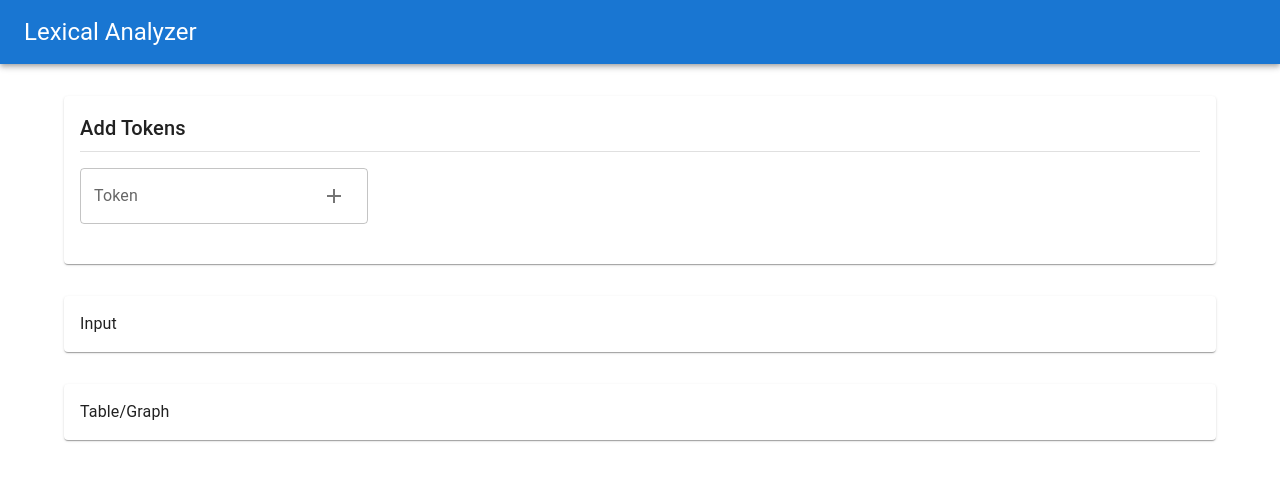
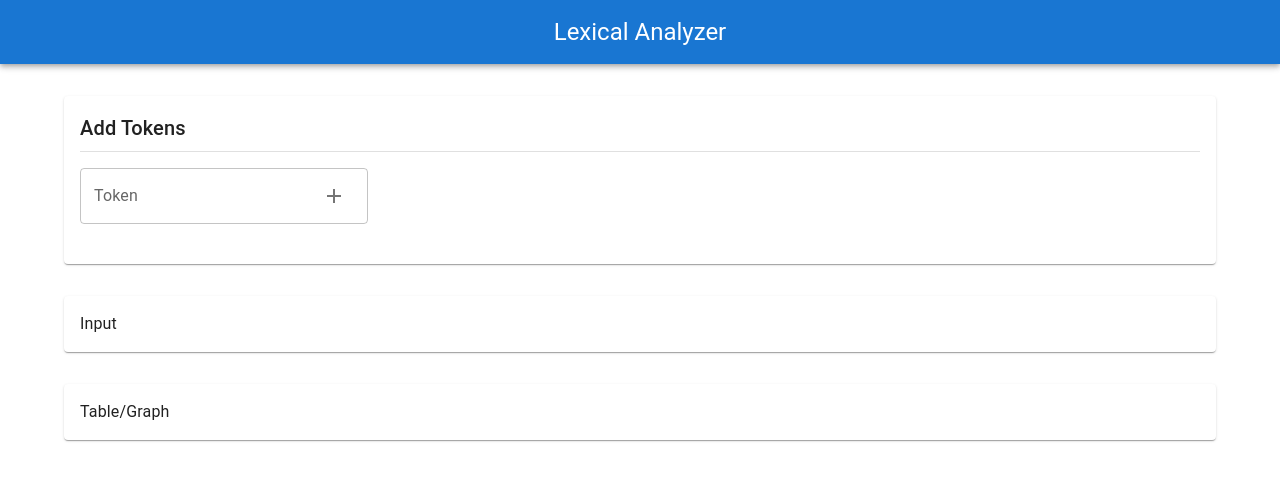
Before and after one commit to falabretti/lexical-analyzer, a React (Create React App) app: page / in a window 1280 px wide. Shown: the top 480 px of the page. Built offline with nearby package versions, Linux system fonts and the light colour scheme.

Commit message:
Center header text

```diff
--- a/src/components/Navbar.tsx
+++ b/src/components/Navbar.tsx
@@ -6,7 +6,7 @@
         <Box sx={{ flexGrow: 1 }}>
             <AppBar position="static">
                 <Toolbar>
-                    <Typography variant="h5" component="h1">
+                    <Typography variant="h5" component="h1" width="100%" align='center'>
                         Lexical Analyzer
                     </Typography>
                 </Toolbar>
```
